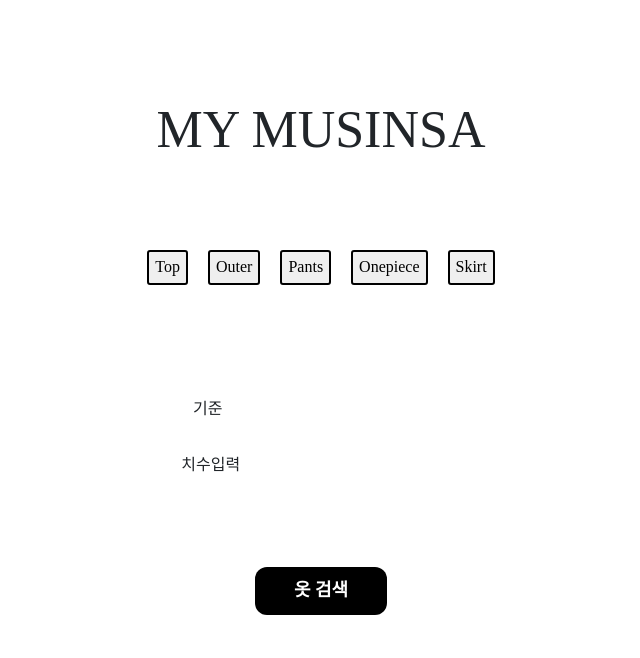
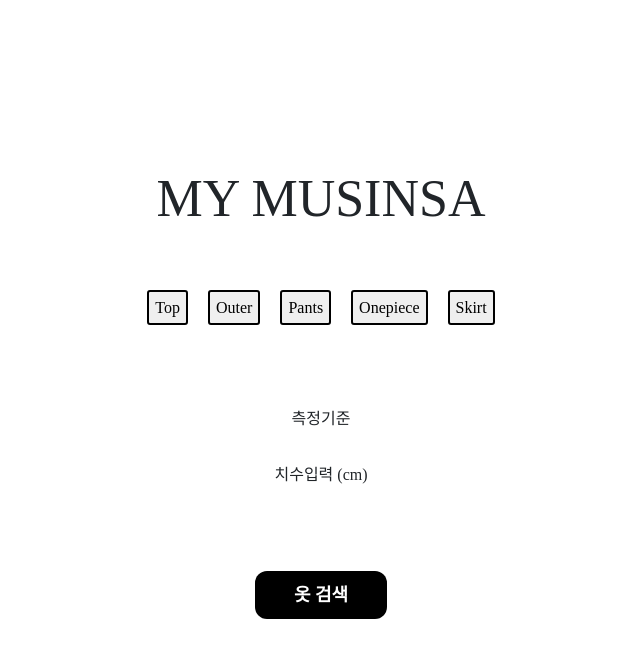
Before and after one commit to dockyum/mymusinsa-dss, a Flask app: page / in a window 1280 px wide. Shown: the top 658 px of the page, without its empty margins (319-959 px from the left). Run offline with Flask 2, Linux system fonts and the light colour scheme; some libraries are stand-ins or nearby versions.

Commit message:
modified templates

```diff
--- a/myfit/templates/index.html
+++ b/myfit/templates/index.html
@@ -15,7 +15,7 @@
         }
 
         .title {
-            margin-bottom: 48px;
+            margin: 30px auto 20px auto;
             font-size: 52px;
         }
 
@@ -25,7 +25,6 @@
             align-items: center;
             justify-content: center;
             height: 100vh;
-            /* background-color: darkkhaki; */
         }
 
         .typeContainer {
@@ -34,8 +33,8 @@
             flex-direction: row;
             justify-content: center;
             width: 500px;
-            /* background-color: black; */
             margin: 30px auto 30px auto;
+
         }
 
         .inputContainer {
@@ -45,14 +44,13 @@
             align-items: center;
             width: 500px;
             height: 120px;
-            margin-top: 40px;
+            margin-top: 10px;
             border-radius: 12px;
         }
 
         .inputs {
             width: 80px;
             height: 40px;
-            margin-right: 6px;
         }
 
         .sizeUnit {
@@ -70,8 +68,8 @@
             align-items: center;
             width: 400px;
             height: 60px;
-            margin-top: 56px;
-            margin-bottom: 80px;
+            margin-top: 50px;
+            margin-bottom: 37px;
         }
 
         .submit-button {
@@ -86,17 +84,19 @@
             cursor: pointer;
         }
 
+        .sector {
+            margin: auto;
+        }
+
         .left {
             align-items: center;
             text-align: center;
-            /* margin-top: 10px; */
         }
 
         .ptext {
+            width: 100px;
             height: 40px;
             text-align: center;
-            margin-right: 6px;
-            /* background-color: darkslategray; */
         }
 
         .typeContainer>button {
@@ -119,9 +119,8 @@
         .guide {
             background-size: cover;
             background-position: center;
-            /* background-color: blueviolet; */
             margin: 0px auto 20px auto;
-            cursor: pointer;
+            /* cursor: pointer; */
         }
     </style>
     <script type="text/javascript" src="https://cdnjs.cloudflare.com/ajax/libs/jquery/3.6.0/jquery.min.js"></script>
@@ -139,33 +138,20 @@
                 for (i = 0; i < size_category[selectType].length; i++) {
                     tag += " <div class='sizeUnit left'> ";
                     tag += "     <p class='ptext'>" + size_category[selectType][i] + "</p> ";
-                    tag += "     <input class='inputs' type='text' /> ";
+                    tag += "     <input class='inputs' type='text' style='text-align:center;'/> ";
                     tag += " </div> ";
                 }
                 $('.inputContainer').html(tag);
             })
         })
 
-        $(function () {
-            $("div.guide img").click(function () {
-                var activetab = $(this).attr("guide");
-                if ($("#" + activetab).is("visible")) {
-                    $(".guide img").fadeOut();
-                    $("#" + activetab).fadeOut('fast');
-                } else {
-                    $(".guide img").fadeOut('fast');
-                    $("#" + activetab).fadeIn();
-                }
-            });
-        });
-
         function Top() {
-            var pic = "https://image.musinsa.com/images/size_type/detail_img/2019070114294200000050283.png"
+            var pic = "https://image.musinsa.com/images/size_type/detail_img/2019070114282500000014799.png"
             document.getElementById('GuideImg').src = pic;
             document.getElementById('GuideImg').style.display = 'block';
         }
         function Outer() {
-            var pic = "https://image.musinsa.com/images/size_type/detail_img/2019070114215100000009911.png"
+            var pic = "https://image.musinsa.com/images/size_type/detail_img/2019070114233000000047099.png"
             document.getElementById('GuideImg').src = pic;
             document.getElementById('GuideImg').style.display = 'block';
         }
@@ -201,8 +187,8 @@
         </div>
         <div class='inputContainer'>
             <div class="sector left">
-                <p class='ptext'>기준</p>
-                <p class='qtext'>치수입력</p>
+                <p class='ptext'>측정기준</p>
+                <p class='qtext'>치수입력 (cm)</p>
             </div>
             <div id="input-div">
 
```
